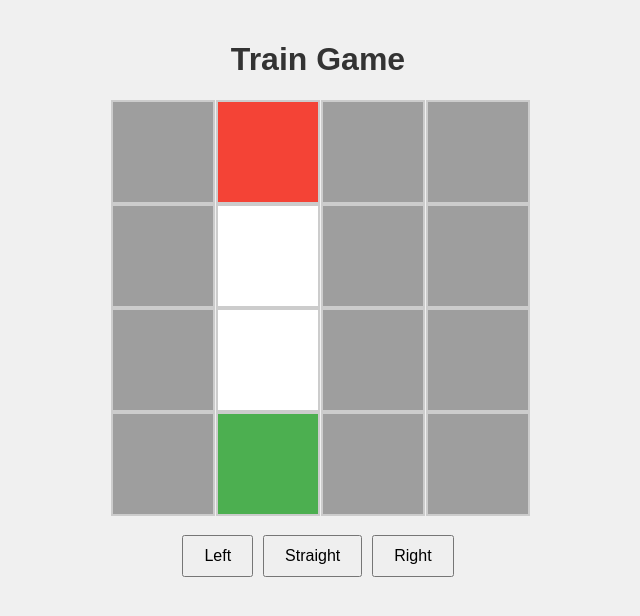
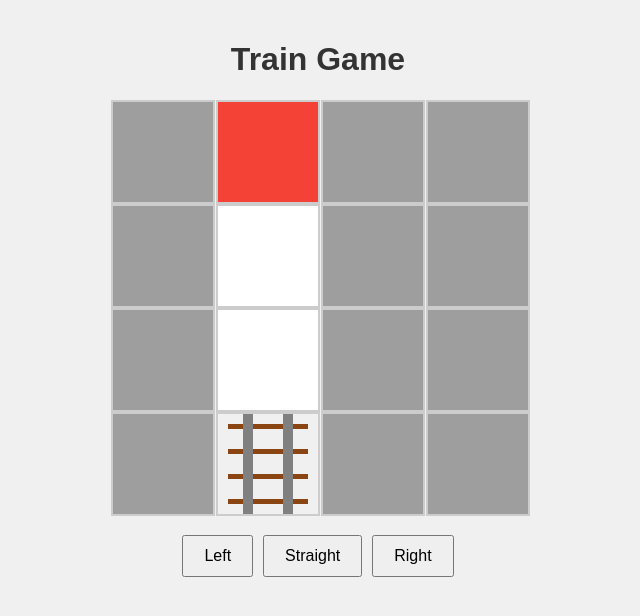
Before and after one commit to TrevorBurgoyne/train-game, a React (Create React App) app: page / in a window 1280 px wide. Shown: the top 616 px of the page, without its empty margins (322-962 px from the left). Built offline with nearby package versions, Linux system fonts and the light colour scheme.

Commit message:
Rotate in the direction of travel

```diff
--- a/src/components/GameBoard.tsx
+++ b/src/components/GameBoard.tsx
@@ -34,7 +34,7 @@ const GameBoard: FC = () => {
         setGrid(newGrid.map((row, rowIndex) =>
             row.map((tile_props, colIndex) => {
                 if (start[0] === rowIndex && start[1] === colIndex) {
-                    return { tile_type: 'start', rail_type: 'straight', direction: getDirection(start, path[1]) };
+                    return { tile_type: 'rail', rail_type: 'straight', direction: getDirection(start, path[1]) };
                 }
                 if (goal[0] === rowIndex && goal[1] === colIndex) {
                     return { tile_type: 'goal', rail_type: 'straight', direction: getDirection(path[path.length - 2], goal) };
--- a/src/components/Tile.tsx
+++ b/src/components/Tile.tsx
@@ -1,6 +1,6 @@
 import React, { FC } from 'react';
 
-export type TileType = 'obstacle' | 'empty' | 'start' | 'goal' | 'rail';
+export type TileType = 'obstacle' | 'empty' | 'goal' | 'rail';
 export type RailType = 'straight' | 'left' | 'right';
 export type Direction = 'north' | 'east' | 'south' | 'west';
 export type Coordinate = [number, number];
--- a/src/styles/App.css
+++ b/src/styles/App.css
@@ -75,6 +75,31 @@ h1 {
     cursor: not-allowed;
 }
 
+/* Base rail rotation (north is the default, no rotation) */
+.tile.rail.north {
+    transform: rotate(0deg);
+}
+
+/* Rotate 90 degrees clockwise for east */
+.tile.rail.east {
+    transform: rotate(90deg);
+}
+
+/* Rotate 180 degrees for south */
+.tile.rail.south {
+    transform: rotate(180deg);
+}
+
+/* Rotate 270 degrees clockwise (or -90 degrees) for west */
+.tile.rail.west {
+    transform: rotate(270deg);
+}
+
+/* Ensure the rotation origin is the center of the tile */
+.tile.rail {
+    transform-origin: center;
+}
+
 /* Straight rail */
 .tile.rail.straight {
     position: relative;
```
